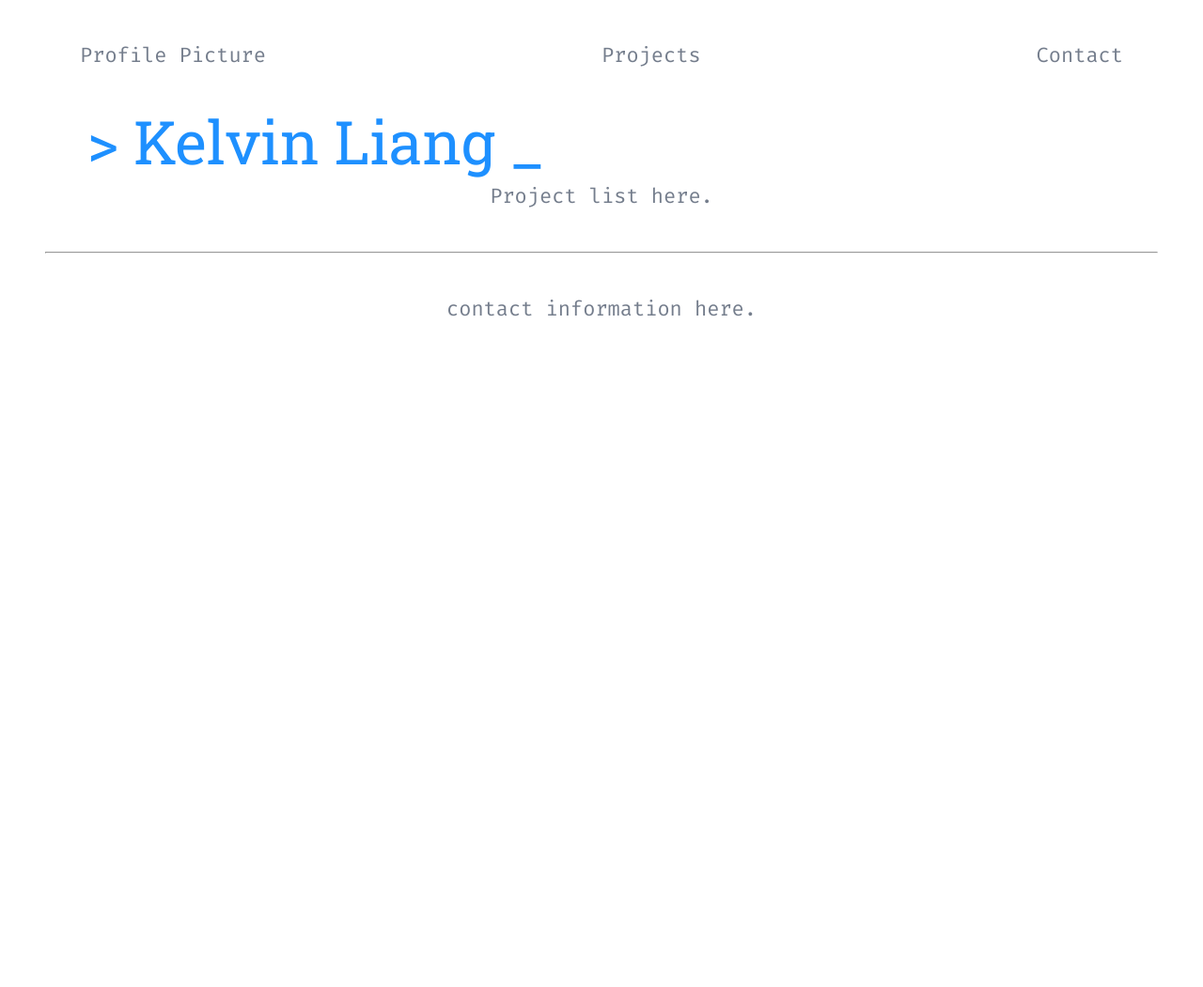
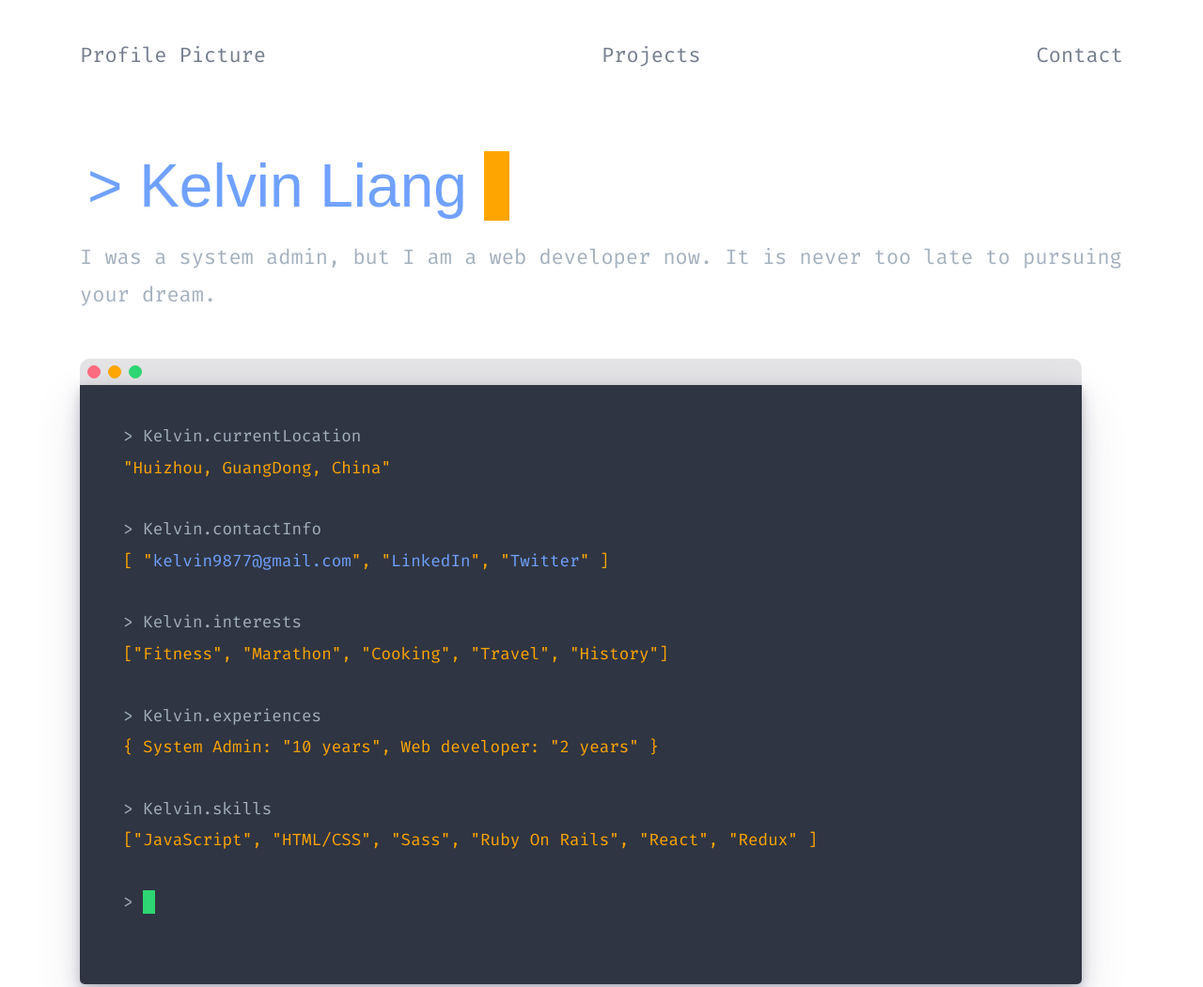
Before and after one commit to kelvin8773/portfolio, a website built with webpack: page dist/index.html in a window 1280 px wide. Shown: the top 1051 px of the page at 94% size. Before the commit the page ends 800 px from the top, so only its background shows below. Built offline with nearby package versions, Linux system fonts and the light colour scheme; a web font is replaced by a local one.

Commit message:
finish intro part

```diff
--- /dev/null
+++ b/src/assets/stylesheet/_breakpoints.scss
@@ -0,0 +1,20 @@
+$tablet-width: 768px;
+$desktop-width: 1024px;
+
+@mixin mobile {
+  @media (max-width: #{$tablet-width - 1px}) {
+    @content;
+  }
+}
+
+@mixin tablet {
+  @media (max-width: #{$desktop-width - 1px}) {
+    @content;
+  }
+}
+
+@mixin desktop {
+  @media (min-width: #{$desktop-width}) {
+    @content;
+  }
+}
--- a/src/assets/stylesheet/_color.scss
+++ b/src/assets/stylesheet/_color.scss
@@ -3,7 +3,10 @@
 $bay-wharf: rgba(116, 125, 140, 1.0);
 $peace: rgba(164, 176, 190, 1.0);
 
-$watermelon: rgba(255, 107, 129, 1.0);
+$wild-watermelon: rgba(255, 107, 129, 1.0);
+$watermelon: rgba(255, 71, 87, 1.0);
+$coral: rgba(255, 127, 80, 1.0);
+$tomato: rgba(255, 99, 72, 1.0);
 $orange: rgba(255, 165, 2, 1.0);
 $golden-sand: rgba(236, 204, 104, 1.0);
 
@@ -14,11 +17,17 @@
 $ufo-green: rgba(46, 213, 115, 1.0);
 $lime-soap: rgba(123, 237, 159, 1.0);
 
+$city-lights: rgba(223, 228, 234, 1.0);
+$twinkle-blue: rgba(206, 214, 224, 1.0);
+$anti-flash-white: rgba(241, 242, 246, 1.0);
+
 $primary: $grisaille;
 $secondary: $bay-wharf;
 
-$info: $clear-chill;
+$info: $french-sky-blue;
 $success: $ufo-green;
+
+$danger: $wild-watermelon;
 
 $warning: $golden-sand;
 
@@ -29,3 +38,47 @@
 h1 {
   color: $info;
 }
+
+.background-red {
+  background-color: $wild-watermelon;
+  border: 1px solid $wild-watermelon;
+}
+
+.background-yellow {
+  background-color: $orange;
+  border: 1px solid $orange;
+}
+
+.background-green {
+  background-color: $ufo-green;
+  border: 1px solid $ufo-green;
+}
+
+.background-orange {
+  background-color: $orange;
+  border: 1px solid $orange;
+}
+
+.grey {
+  color: $peace;
+}
+
+.golden {
+  color: $golden-sand;
+}
+
+.cyan {
+  color: $lime-soap;
+}
+
+.orange {
+  color: $orange;
+}
+
+.red {
+  color: $coral;
+}
+
+.blue {
+  color: french-sky-blue;
+}
--- a/src/assets/stylesheet/_custom.scss
+++ b/src/assets/stylesheet/_custom.scss
@@ -1,3 +1,61 @@
-.hero-title {
+#main-intro-title {
   font-size: 4rem;
+
+  @include mobile {
+    font-size: 2.5rem;
+  }
 }
+
+#main-intro-line {
+  line-height: 2.5rem;
+  color: $peace;
+
+  @include mobile {
+    line-height: 2rem;
+    font-size: 1.2rem;
+  }
+
+}
+
+#main-terminal {
+  width: 96%;
+}
+
+#main-terminal-bar {
+  height: 28px;
+  background-color: #e4e3e5;
+  border-radius: 10px 10px 0 0;
+
+  .terminal-button {
+    width: 14px;
+    height: 14px;
+    border-radius: 50%;
+  }
+}
+
+#main-terminal-window {
+  padding: 30px;
+  width: 100%;
+  height: 100%;
+  background-color: $prestige-blue;
+  border-radius: 0 0 5px 5px;
+  box-shadow: 0 20px 50px rgba(50, 50, 93, .15), 0 7px 18px rgba(50, 50, 93, .2), 0 3px 8px rgba(0, 0, 0, .12);
+  // font-family: Monaco, Consolas, Lucida Console, monospace;
+  font-size: 1.1rem;
+
+  a {
+    color: $french-sky-blue;
+  }
+
+  a:hover {
+    color: $tomato;
+  }
+}
+
+
+#main-projects {
+  border: 1px solid bisque;
+  width: 96%;
+  height: 50rem;
+  background-color: $anti-flash-white;
+}
--- a/src/assets/stylesheet/_text.scss
+++ b/src/assets/stylesheet/_text.scss
@@ -1,6 +1,7 @@
 @import url('https://fonts.googleapis.com/css?family=Fira+Sans:400,400i,700,700i,900,900i|Ubuntu:400,400i,500,700&display=swap');
 
 @import url('https://fonts.googleapis.com/css?family=Fira+Code:300,400,500,600,700&display=swap');
+@import url('https://fonts.googleapis.com/css?family=Viga&display=swap');
 
 @import url('https://fonts.googleapis.com/css?family=Kelly+Slab|Lobster|Roboto+Slab&display=swap');
 
@@ -8,6 +9,7 @@
 font-family: 'Ubuntu', sans-serif;
 font-family: 'Fira Sans', sans-serif;
 font-family: 'Fira Code', monospace;
+font-family: 'Viga', sans-serif;
 font-family: 'Roboto Slab', serif;
 font-family: 'Lobster', cursive;
 font-family: 'Kelly Slab', cursive;
@@ -19,8 +21,46 @@
 }
 
 h1 {
-  font-family: 'Roboto Slab', serif;
+  font-family: 'Viga', sans-serif;
 }
+
+a {
+  text-decoration: none;
+}
+
+.text-blink {
+  -webkit-animation: blink 1s step-end infinite;
+  animation: blink 1s step-end infinite;
+}
+
+@-webkit-keyframes blink {
+  0% {
+    opacity: 1.0;
+  }
+
+  50% {
+    opacity: 0.0;
+  }
+
+  100% {
+    opacity: 1.0;
+  }
+}
+
+@keyframes blink {
+  0% {
+    opacity: 1.0;
+  }
+
+  50% {
+    opacity: 0.0;
+  }
+
+  100% {
+    opacity: 1.0;
+  }
+}
+
 
 .text-center {
   text-align: center;
--- a/src/assets/stylesheet/style.scss
+++ b/src/assets/stylesheet/style.scss
@@ -1,5 +1,6 @@
 // vender & reset
 @import '../vendor/bootstrap/bootstrap-grid.scss';
+@import 'breakpoints';
 @import 'reset';
 
 // personal prefer framework
```
Also changed, not shown: dist/index.html.
